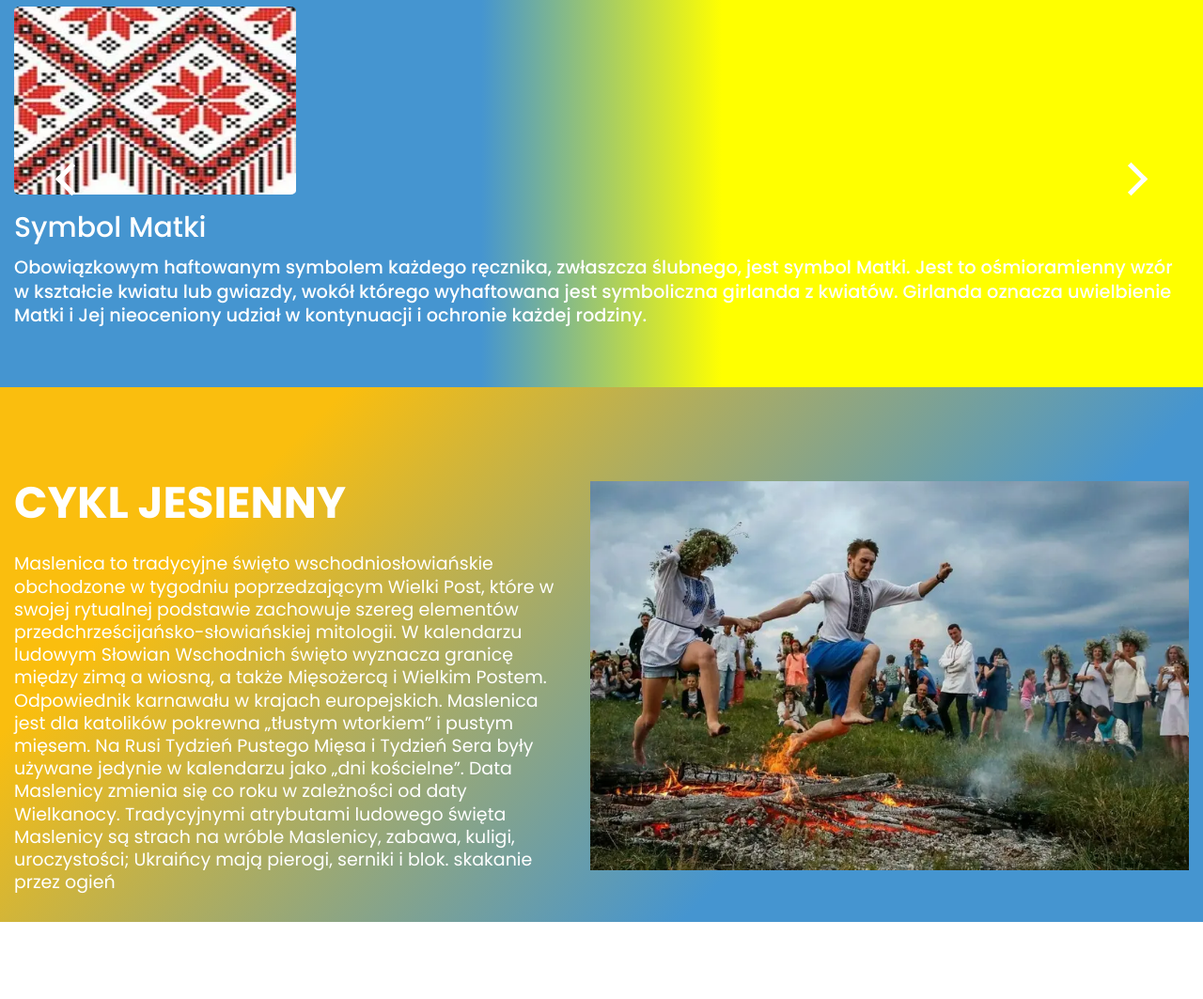
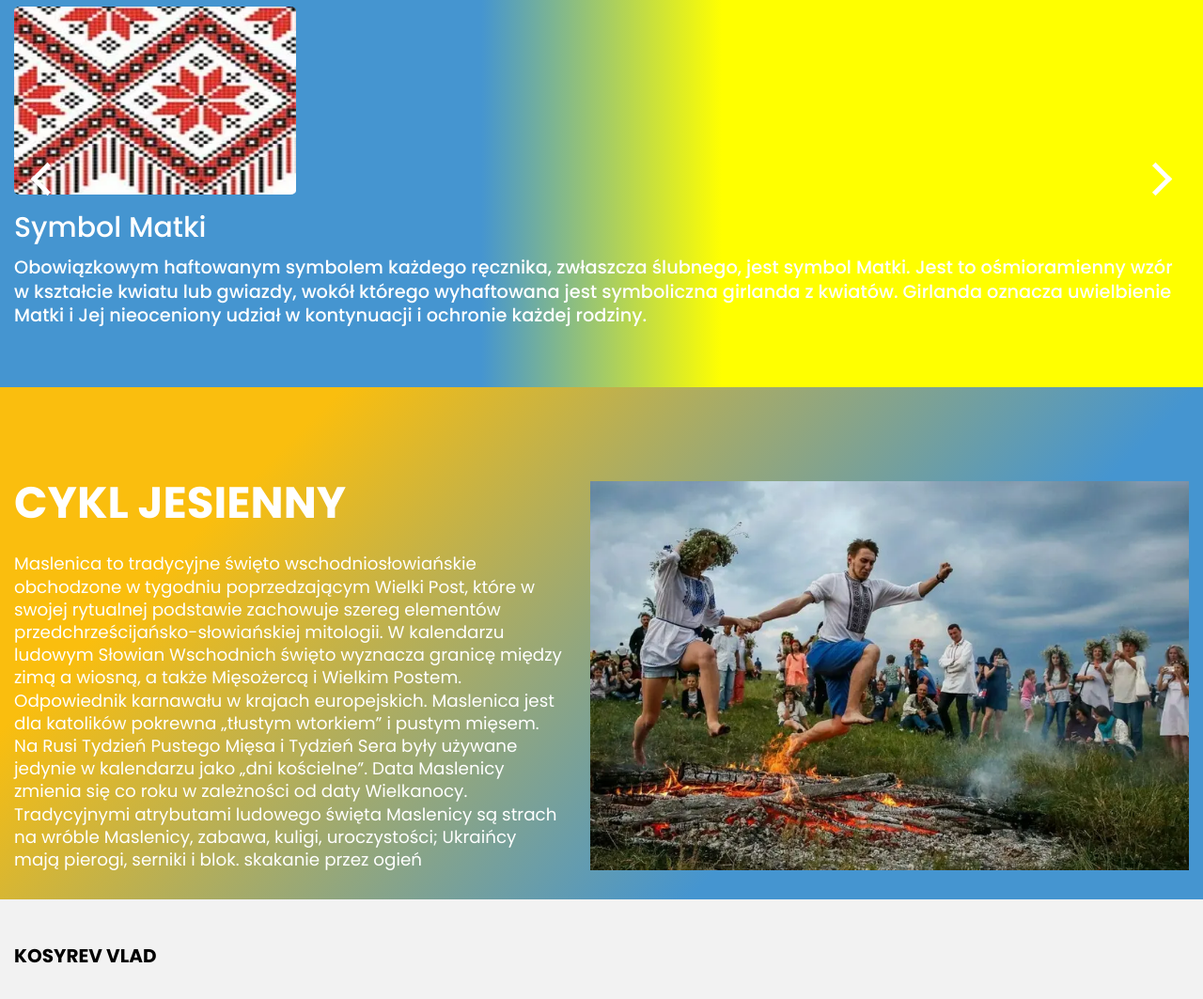
Before and after one commit to VLAD9D-D/ukraine, a plain HTML site: page home.html in a window 1280 px wide. Shown: the part 856-1919 px from the top of the page at 94% size. Before the commit the page ends 1837 px from the top, so only its background shows below. Drawn offline with Linux system fonts and the light colour scheme; a web font is replaced by a local one.

Commit message:
Add files via upload

```diff
--- a/css/style.css
+++ b/css/style.css
@@ -219,6 +219,19 @@ h6 {
   display: none;
 }
 
+.footer {
+  padding-top: 3.125rem;
+  padding-bottom: 3.125rem;
+  background-color: #f2f2f2;
+  color: #000;
+}
+
+.footer__text {
+  text-transform: uppercase;
+  font-size: 1.25rem;
+  font-weight: 700;
+}
+
 .hero {
   display: -webkit-box;
   display: -ms-flexbox;
@@ -325,14 +338,14 @@ h6 {
 }
 
 .swiper-button-prev {
-  left: 5%;
+  left: 3%;
   -ms-transform: rotate(135deg);
       transform: rotate(135deg);
   -webkit-transform: rotate(135deg);
 }
 
 .swiper-button-next {
-  right: 5%;
+  right: 3%;
   -ms-transform: rotate(-45deg);
       transform: rotate(-45deg);
   -webkit-transform: rotate(-45deg);
@@ -542,7 +555,7 @@ h6 {
   }
 
   .summer__text {
-    font-size: 0.875rem;
+    font-size: 0.625rem;
   }
 
   .summer__text {
@@ -806,15 +819,15 @@ h6 {
     }
 }
 
-@supports (font-size: clamp( 0.875rem , 0.7706521739rem  +  0.5217391304vw , 1.25rem )) {
+@supports (font-size: clamp( 0.625rem , 0.4510869565rem  +  0.8695652174vw , 1.25rem )) {
     .summer__text {
-      font-size: clamp( 0.875rem , 0.7706521739rem  +  0.5217391304vw , 1.25rem );
+      font-size: clamp( 0.625rem , 0.4510869565rem  +  0.8695652174vw , 1.25rem );
     }
 }
 
-@supports not (font-size: clamp( 0.875rem , 0.7706521739rem  +  0.5217391304vw , 1.25rem )) {
+@supports not (font-size: clamp( 0.625rem , 0.4510869565rem  +  0.8695652174vw , 1.25rem )) {
     .summer__text {
-      font-size: calc(0.875rem + 0.375 * (100vw - 20rem) / 71.875);
+      font-size: calc(0.625rem + 0.625 * (100vw - 20rem) / 71.875);
     }
 }
 
--- a/home.html
+++ b/home.html
@@ -6,7 +6,7 @@
 	<meta charset="UTF-8">
 	<meta name="format-detection" content="telephone=no">
 	<!-- <style>body{opacity: 0;}</style> -->
-	<link rel="stylesheet" href="css/style.min.css?_v=20231221070507">
+	<link rel="stylesheet" href="css/style.min.css?_v=20231221071937">
 	<link rel="shortcut icon" href="favicon.ico">
 	<!-- <meta name="robots" content="noindex, nofollow"> -->
 	<meta name="viewport" content="width=device-width, initial-scale=1.0">
@@ -128,10 +128,11 @@
 		</main>
 		<footer class="footer">
 			<div class="footer__container">
+				<div class="footer__text">kosyrev vlad</div>
 			</div>
 		</footer>
 	</div>
-	<script src="js/app.min.js?_v=20231221070507"></script>
+	<script src="js/app.min.js?_v=20231221071937"></script>
 </body>
 
 </html>
```
Also changed, not shown: css/style.min.css.
